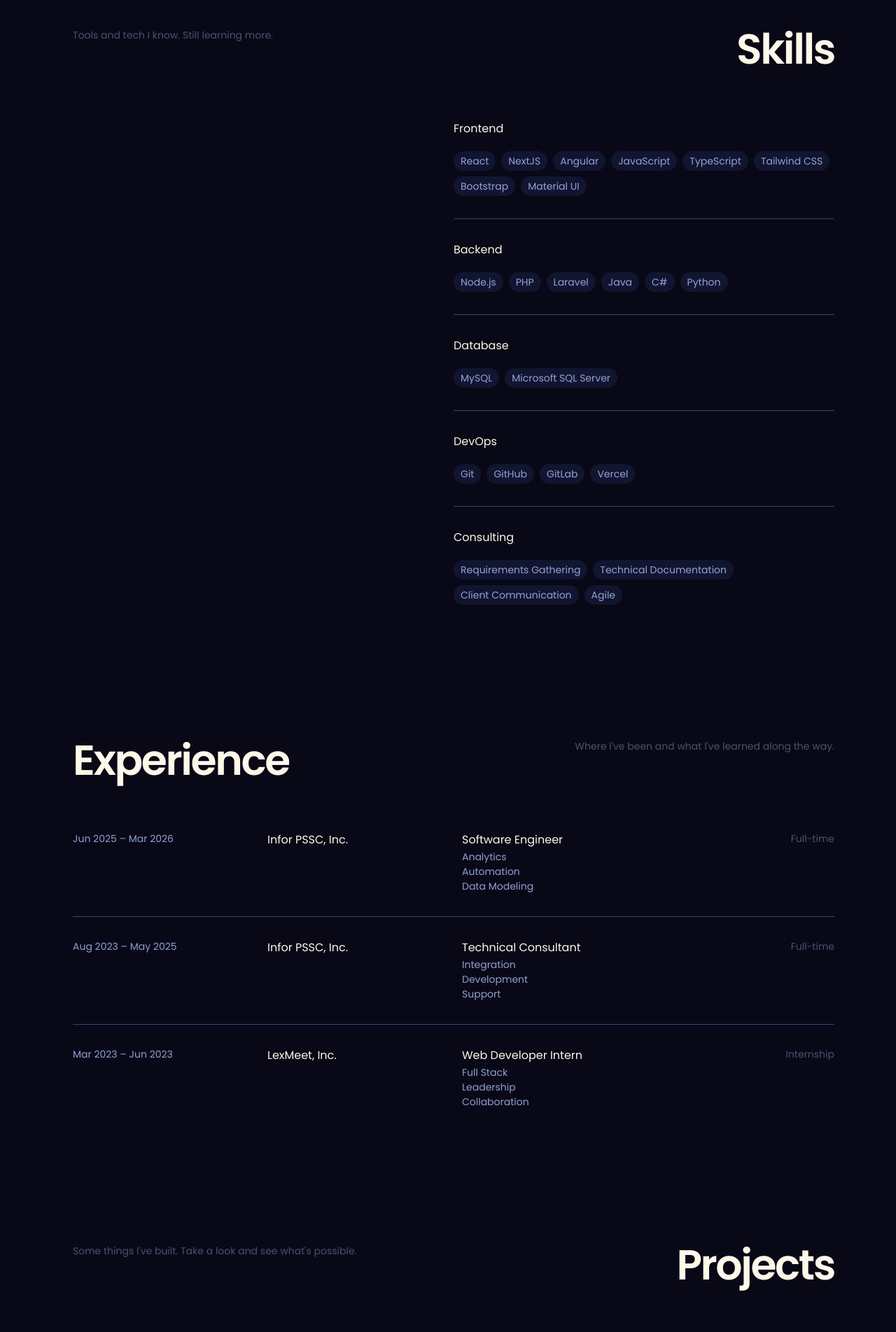
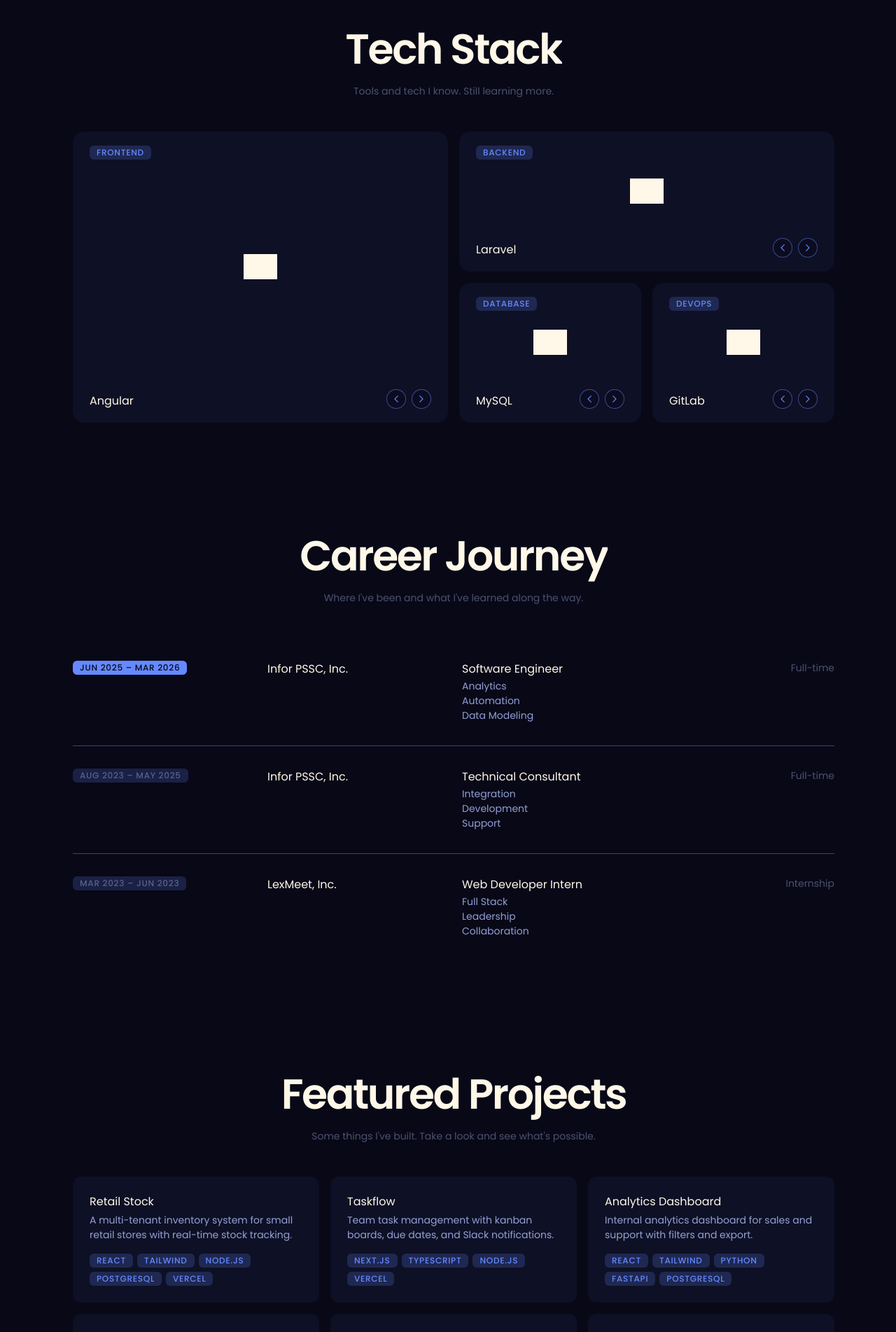
Before and after one commit to hans-salangsang/modern-web-portfolio, a Next.js app: page / in a window 1280 px wide. Shown: the part 1300-3203 px from the top of the page at 70% size. Built offline with nearby package versions, Linux system fonts and the light colour scheme; grey boxes are pictures that could not be loaded.

Commit message:
feat: add SkillsBento and Pill components for enhanced tech stack display, update page layout and content for improved clarity and organization

```diff
--- /dev/null
+++ b/app/components/Pill.tsx
@@ -0,0 +1,15 @@
+"use client";
+
+import type { ReactNode } from "react";
+
+type PillProps = {
+  children: ReactNode;
+  className?: string;
+};
+
+export default function Pill({ children, className }: PillProps) {
+  const base =
+    "inline-flex items-center rounded-md px-2.5 py-0.5 font-body text-xs font-medium tracking-[0.06em] uppercase";
+
+  return <span className={className ? `${base} ${className}` : base}>{children}</span>;
+}
--- /dev/null
+++ b/app/components/SkillsBento.tsx
@@ -0,0 +1,223 @@
+"use client";
+
+import { motion, AnimatePresence } from "framer-motion";
+import { useEffect, useState } from "react";
+import { skills } from "../data";
+import Pill from "./Pill";
+
+const DEVICON_BASE = "https://cdn.jsdelivr.net/gh/devicons/devicon@latest/icons";
+
+const techMeta: Record<string, { icon: string }> = {
+  React: { icon: "react" },
+  NextJS: { icon: "nextjs" },
+  Angular: { icon: "angular" },
+  JavaScript: { icon: "javascript" },
+  TypeScript: { icon: "typescript" },
+  "Tailwind CSS": { icon: "tailwindcss" },
+  Bootstrap: { icon: "bootstrap" },
+  "Material UI": { icon: "materialui" },
+  "Node.js": { icon: "nodejs" },
+  PHP: { icon: "php" },
+  Laravel: { icon: "laravel" },
+  Java: { icon: "java" },
+  "C#": { icon: "csharp" },
+  Python: { icon: "python" },
+  MySQL: { icon: "mysql" },
+  "Microsoft SQL Server": { icon: "microsoftsqlserver" },
+  Git: { icon: "git" },
+  GitHub: { icon: "github" },
+  GitLab: { icon: "gitlab" },
+  Vercel: { icon: "vercel" },
+};
+
+const itemFade = {
+  hidden: { opacity: 0, y: 16 },
+  visible: { opacity: 1, y: 0 },
+};
+
+const logoVariants = {
+  enter: (direction: number) => ({
+    opacity: 0,
+    x: 24 * direction,
+  }),
+  center: {
+    opacity: 1,
+    x: 0,
+  },
+  exit: (direction: number) => ({
+    opacity: 0,
+    x: -24 * direction,
+  }),
+};
+
+type SkillCategoryCardProps = {
+  category: string;
+  items: string[];
+  index: number;
+};
+
+function SkillCategoryCard({ category, items, index }: SkillCategoryCardProps) {
+  const [current, setCurrent] = useState(0);
+  const [direction, setDirection] = useState(1);
+
+  useEffect(() => {
+    if (items.length <= 1) return;
+
+    const id = setInterval(() => {
+      setDirection(1);
+      setCurrent((prev) => (prev + 1) % items.length);
+    }, 2600);
+
+    return () => clearInterval(id);
+  }, [items.length]);
+
+  const tech = items[current];
+  const meta = techMeta[tech] as { icon: string } | undefined;
+  const iconVariant =
+    meta &&
+    ["nextjs", "javascript", "typescript", "csharp", "php", "bootstrap", "nodejs"].includes(
+      meta.icon,
+    )
+      ? "plain"
+      : "original";
+  const iconSrc = meta
+    ? `${DEVICON_BASE}/${meta.icon}/${meta.icon}-${iconVariant}.svg`
+    : null;
+
+  const sizeClass =
+    index === 0
+      ? "lg:col-span-2 lg:row-span-2"
+      : index === 1
+      ? "lg:col-span-2"
+      : "";
+
+  const handleNext = () => {
+    setDirection(1);
+    setCurrent((prev) => (prev + 1) % items.length);
+  };
+
+  const handlePrev = () => {
+    setDirection(-1);
+    setCurrent((prev) => (prev - 1 + items.length) % items.length);
+  };
+
+  return (
+    <motion.div
+      className={`relative flex flex-col justify-between rounded-2xl bg-accent/6 px-5 py-4 sm:px-6 sm:py-5 ${sizeClass}`}
+      variants={itemFade}
+      initial="hidden"
+      whileInView="visible"
+      viewport={{ once: true, amount: 0.1 }}
+      transition={{ duration: 0.4, ease: "easeOut", delay: 0.04 * index }}
+    >
+      <div className="flex items-start justify-between">
+        <Pill className="bg-accent/20 text-accent">{category}</Pill>
+      </div>
+      <div className="flex-1 flex items-center justify-center overflow-hidden">
+        <AnimatePresence mode="wait" initial={false} custom={direction}>
+          <motion.div
+            key={tech}
+            custom={direction}
+            variants={logoVariants}
+            initial="enter"
+            animate="center"
+            exit="exit"
+            transition={{ duration: 0.25, ease: "easeOut" }}
+            className="flex items-center justify-center"
+          >
+            {iconSrc ? (
+              <div
+                aria-hidden
+                className="h-10 w-10 sm:h-12 sm:w-12 bg-foreground"
+                style={{
+                  WebkitMaskImage: `url(${iconSrc})`,
+                  maskImage: `url(${iconSrc})`,
+                  WebkitMaskRepeat: "no-repeat",
+                  maskRepeat: "no-repeat",
+                  WebkitMaskPosition: "center",
+                  maskPosition: "center",
+                  WebkitMaskSize: "contain",
+                  maskSize: "contain",
+                }}
+              />
+            ) : (
+              <span className="font-heading text-3xl sm:text-4xl text-foreground">
+                {tech.charAt(0)}
+              </span>
+            )}
+          </motion.div>
+        </AnimatePresence>
+      </div>
+      <div className="mt-3 flex items-end justify-between gap-3">
+        <div className="flex-1 min-h-[2.4rem] flex items-end">
+          <span className="font-body text-base text-foreground leading-snug">
+            {tech}
+          </span>
+        </div>
+        {items.length > 1 && (
+          <div className="flex items-center gap-2 shrink-0">
+            <button
+              type="button"
+              onClick={handlePrev}
+              className="inline-flex h-6 w-6 sm:h-7 sm:w-7 items-center justify-center rounded-full border border-accent/50 bg-background/40 hover:bg-background/60 transition-colors"
+              aria-label="Previous technology"
+            >
+              <svg
+                className="h-3.5 w-3.5 sm:h-4 sm:w-4 text-accent"
+                viewBox="0 0 24 24"
+                aria-hidden="true"
+              >
+                <path
+                  d="M15.5 5.5 9 12l6.5 6.5"
+                  fill="none"
+                  stroke="currentColor"
+                  strokeWidth="1.6"
+                  strokeLinecap="round"
+                  strokeLinejoin="round"
+                />
+              </svg>
+            </button>
+            <button
+              type="button"
+              onClick={handleNext}
+              className="inline-flex h-6 w-6 sm:h-7 sm:w-7 items-center justify-center rounded-full border border-accent/50 bg-background/40 hover:bg-background/60 transition-colors"
+              aria-label="Next technology"
+            >
+              <svg
+                className="h-3.5 w-3.5 sm:h-4 sm:w-4 text-accent"
+                viewBox="0 0 24 24"
+                aria-hidden="true"
+              >
+                <path
+                  d="M8.5 5.5 15 12l-6.5 6.5"
+                  fill="none"
+                  stroke="currentColor"
+                  strokeWidth="1.6"
+                  strokeLinecap="round"
+                  strokeLinejoin="round"
+                />
+              </svg>
+            </button>
+          </div>
+        )}
+      </div>
+    </motion.div>
+  );
+}
+
+export default function SkillsBento() {
+  const skillEntries = Object.entries(skills);
+
+  return (
+    <div className="grid grid-cols-1 sm:grid-cols-2 lg:grid-cols-4 auto-rows-[160px] sm:auto-rows-[180px] lg:auto-rows-[200px] gap-2 sm:gap-3 lg:gap-4 w-full">
+      {skillEntries.map(([category, items], index) => (
+        <SkillCategoryCard
+          key={category}
+          category={category}
+          items={items}
+          index={index}
+        />
+      ))}
+    </div>
+  );
+}
--- a/app/data/skills.ts
+++ b/app/data/skills.ts
@@ -19,10 +19,4 @@ export const skills: Record<string, string[]> = {
   ],
   Database: ["MySQL", "Microsoft SQL Server"],
   DevOps: ["Git", "GitHub", "GitLab", "Vercel"],
-  Consulting: [
-    "Requirements Gathering",
-    "Technical Documentation",
-    "Client Communication",
-    "Agile",
-  ],
 };
--- a/app/page.tsx
+++ b/app/page.tsx
@@ -7,33 +7,11 @@ import CvDownloadLink from "./components/CvDownloadLink";
 import ContactForm from "./components/ContactForm";
 import EmailLink from "./components/EmailLink";
 import HoverRevealText from "./components/HoverRevealText";
+import Pill from "./components/Pill";
+import SkillsBento from "./components/SkillsBento";
 import ScrollLinked from "./components/ScrollLinked";
 import TypewriterText from "./components/TypewriterText";
-import { skills, experience, projects } from "./data";
-
-const DEVICON_BASE = "https://cdn.jsdelivr.net/gh/devicons/devicon@latest/icons";
-const techMeta: Record<string, { icon: string; color: string }> = {
-  React: { icon: "react", color: "#61DAFB" },
-  NextJS: { icon: "nextjs", color: "#000000" },
-  Angular: { icon: "angular", color: "#DD0031" },
-  JavaScript: { icon: "javascript", color: "#F7DF1E" },
-  TypeScript: { icon: "typescript", color: "#3178C6" },
-  "Tailwind CSS": { icon: "tailwindcss", color: "#06B6D4" },
-  Bootstrap: { icon: "bootstrap", color: "#7952B3" },
-  "Material UI": { icon: "materialui", color: "#007FFF" },
-  "Node.js": { icon: "nodejs", color: "#339933" },
-  PHP: { icon: "php", color: "#777BB4" },
-  Laravel: { icon: "laravel", color: "#FF2D20" },
-  Java: { icon: "java", color: "#ED8B00" },
-  "C#": { icon: "csharp", color: "#239120" },
-  Python: { icon: "python", color: "#3776AB" },
-  MySQL: { icon: "mysql", color: "#4479A1" },
-  "Microsoft SQL Server": { icon: "microsoftsqlserver", color: "#CC2927" },
-  Git: { icon: "git", color: "#F05032" },
-  GitHub: { icon: "github", color: "#24292e" },
-  GitLab: { icon: "gitlab", color: "#FC6D26" },
-  Vercel: { icon: "vercel", color: "#000000" },
-};
+import { experience, projects } from "./data";
 
 const sectionFade = {
   hidden: { opacity: 0, y: 32 },
@@ -135,40 +113,16 @@ export default function Home() {
         viewport={{ once: true, amount: 0.2 }}
         transition={{ duration: 0.5, ease: "easeOut" }}
       >
-        <div className="grid grid-cols-1 md:grid-cols-2 gap-x-0 w-full pl-6 pr-4 sm:pl-12 sm:pr-8 lg:pl-16 lg:pr-12 items-start">
-          <h2 className="font-heading text-4xl sm:text-5xl lg:text-6xl font-semibold tracking-[-0.04em] order-1 md:order-2 md:text-right">
-            <HoverRevealText>Skills</HoverRevealText>
+        <div className="w-full pl-6 pr-4 sm:pl-12 sm:pr-8 lg:pl-16 lg:pr-12 flex flex-col items-center text-center">
+          <h2 className="font-heading text-4xl sm:text-5xl lg:text-6xl font-semibold tracking-[-0.04em]">
+            <HoverRevealText>Tech Stack</HoverRevealText>
           </h2>
-          <p className="text-sm max-w-[320px] sm:max-w-[380px] text-muted-subtle text-left order-2 md:order-1 mt-3 md:mt-0">
+          <p className="text-sm max-w-[320px] sm:max-w-[380px] md:max-w-none text-muted-subtle mt-3">
             Tools and tech I know. Still learning more.
           </p>
         </div>
-        <div className="grid grid-cols-1 md:grid-cols-2 gap-x-0 w-full pl-6 pr-4 sm:pl-12 sm:pr-8 lg:pl-16 lg:pr-12 mt-8 items-start">
-          {Object.entries(skills).map(([category, items], i) => (
-            <motion.div
-              key={category}
-              className="md:col-start-2 py-8 text-left overflow-x-auto border-b border-divider last:border-b-0"
-              variants={itemFade}
-              initial="hidden"
-              whileInView="visible"
-              viewport={{ once: true, amount: 0.1 }}
-              transition={{ duration: 0.4, ease: "easeOut", delay: 0.05 * i }}
-            >
-              <span className="font-body text-base font-normal text-foreground tracking-normal block mb-5">
-                {category}
-              </span>
-              <div className="flex flex-wrap gap-x-2 gap-y-2 min-w-0 items-center leading-loose">
-                {items.map((skill, j) => (
-                  <span
-                    key={j}
-                    className="inline-flex items-center rounded-full px-2.5 py-1 font-body text-sm font-normal text-muted bg-accent/10"
-                  >
-                    {skill}
-                  </span>
-                ))}
-              </div>
-            </motion.div>
-          ))}
+        <div className="w-full pl-6 pr-4 sm:pl-12 sm:pr-8 lg:pl-16 lg:pr-12 mt-12">
+          <SkillsBento />
         </div>
       </motion.section>
 
@@ -182,15 +136,15 @@ export default function Home() {
         viewport={{ once: true, amount: 0.2 }}
         transition={{ duration: 0.5, ease: "easeOut" }}
       >
-        <div className="flex flex-col md:flex-row items-start md:items-start justify-between gap-0 md:gap-6 w-full pl-6 pr-4 sm:pl-12 sm:pr-8 lg:pl-16 lg:pr-12">
+        <div className="w-full pl-6 pr-4 sm:pl-12 sm:pr-8 lg:pl-16 lg:pr-12 flex flex-col items-center text-center">
           <h2 className="font-heading text-4xl sm:text-5xl lg:text-6xl font-semibold tracking-[-0.04em]">
-            <HoverRevealText>Experience</HoverRevealText>
+            <HoverRevealText>Career Journey</HoverRevealText>
           </h2>
-          <p className="text-sm max-w-[320px] sm:max-w-[380px] text-muted-subtle text-left md:text-right mt-3 md:mt-0">
+          <p className="text-sm max-w-[320px] sm:max-w-[380px] md:max-w-none text-muted-subtle mt-3">
             Where I've been and what I've learned along the way.
           </p>
         </div>
-        <div className="w-full pl-6 pr-4 sm:pl-12 sm:pr-8 lg:pl-16 lg:pr-12 mt-8">
+        <div className="w-full pl-6 pr-4 sm:pl-12 sm:pr-8 lg:pl-16 lg:pr-12 mt-12">
           {/* Experience rows */}
           {experience.map((entry, i) => (
             <motion.div
@@ -212,18 +166,35 @@ export default function Home() {
                 <div className="font-body text-sm text-muted mt-1 leading-normal">
                   {entry.keywords.split(", ").join(" · ")}
                 </div>
-                <div className="mt-1 font-body text-sm text-muted-subtle">
-                  <span>
-                    {entry.dates}, {entry.type}
+                <div className="mt-1 flex items-center gap-2">
+                  <Pill
+                    className={
+                      i === 0
+                        ? "bg-accent text-background"
+                        : "bg-accent/20 text-muted-subtle"
+                    }
+                  >
+                    {entry.dates}
+                  </Pill>
+                  <span className="font-body text-sm text-muted-subtle">
+                    {entry.type}
                   </span>
                 </div>
               </div>
 
               {/* Desktop / table layout */}
               <div className="hidden md:grid md:grid-cols-4 md:gap-x-4 lg:gap-x-6 items-start">
-                <span className="font-body text-sm text-muted">
-                  {entry.dates}
-                </span>
+                <div className="flex items-start">
+                  <Pill
+                    className={
+                      i === 0
+                        ? "bg-accent text-background"
+                        : "bg-accent/20 text-muted-subtle"
+                    }
+                  >
+                    {entry.dates}
+                  </Pill>
+                </div>
                 <span className="font-body text-base font-normal text-foreground">
                   {entry.company}
                 </span>
@@ -258,20 +229,20 @@ export default function Home() {
         viewport={{ once: true, amount: 0.2 }}
         transition={{ duration: 0.5, ease: "easeOut" }}
       >
-        <div className="flex flex-col md:flex-row-reverse items-start justify-between gap-0 md:gap-6 w-full pl-6 pr-4 sm:pl-12 sm:pr-8 lg:pl-16 lg:pr-12">
+        <div className="w-full pl-6 pr-4 sm:pl-12 sm:pr-8 lg:pl-16 lg:pr-12 flex flex-col items-center text-center">
           <h2 className="font-heading text-4xl sm:text-5xl lg:text-6xl font-semibold tracking-[-0.04em]">
-            <HoverRevealText>Projects</HoverRevealText>
+            <HoverRevealText>Featured Projects</HoverRevealText>
           </h2>
-          <p className="text-sm max-w-[320px] sm:max-w-[380px] md:max-w-none text-muted-subtle text-left mt-3 md:mt-0 md:whitespace-nowrap">
+          <p className="text-sm max-w-[320px] sm:max-w-[380px] md:max-w-none text-muted-subtle mt-3">
             Some things I've built. Take a look and see what's possible.
           </p>
         </div>
-        <div className="w-full pl-6 pr-4 sm:pl-12 sm:pr-8 lg:pl-16 lg:pr-12 mt-8">
-          <div className="grid grid-cols-1 md:grid-cols-2 lg:grid-cols-3 gap-x-12 lg:gap-x-16 gap-y-0 [&>*:last-child]:border-b-0 md:[&>*:nth-last-child(-n+2)]:border-b-0 lg:[&>*:nth-last-child(-n+3)]:border-b-0">
+        <div className="w-full pl-6 pr-4 sm:pl-12 sm:pr-8 lg:pl-16 lg:pr-12 mt-12">
+          <div className="grid grid-cols-1 md:grid-cols-2 lg:grid-cols-3 gap-2 sm:gap-3 lg:gap-4">
             {projects.map((project, i) => (
               <motion.div
                 key={i}
-                className="font-body text-foreground text-left py-8 border-b border-divider"
+                className="font-body text-foreground text-left py-6 px-5 sm:px-6 rounded-xl bg-accent/6 h-full"
                 variants={itemFade}
                 initial="hidden"
                 whileInView="visible"
@@ -284,9 +255,17 @@ export default function Home() {
                 <p className="text-sm text-muted mt-1 leading-normal">
                   {project.summary}
                 </p>
-                <p className="font-body text-sm text-muted-subtle mt-1 leading-normal">
-                  {project.tech}
-                </p>
+                <div className="mt-3 sm:mt-4 flex flex-wrap gap-1.5">
+                  {project.tech
+                    .split(/[,·]/)
+                    .map((token) => token.trim())
+                    .filter(Boolean)
+                    .map((techLabel, j) => (
+                      <Pill key={j} className="bg-accent/20 text-accent">
+                        {techLabel}
+                      </Pill>
+                    ))}
+                </div>
               </motion.div>
             ))}
           </div>
@@ -303,15 +282,15 @@ export default function Home() {
         viewport={{ once: true, amount: 0.2 }}
         transition={{ duration: 0.5, ease: "easeOut" }}
       >
-        <div className="grid grid-cols-1 md:grid-cols-2 gap-x-12 lg:gap-x-16 gap-y-0 w-full pl-6 pr-4 sm:pl-12 sm:pr-8 lg:pl-16 lg:pr-12 items-start">
+        <div className="w-full pl-6 pr-4 sm:pl-12 sm:pr-8 lg:pl-16 lg:pr-12 flex flex-col items-center text-center">
           <h2 className="font-heading text-4xl sm:text-5xl lg:text-6xl font-semibold tracking-[-0.04em]">
-            <HoverRevealText>Contact</HoverRevealText>
+            <HoverRevealText>Let's Connect</HoverRevealText>
           </h2>
-          <p className="text-sm max-w-[320px] sm:max-w-[380px] text-muted-subtle md:max-w-none mt-3 md:mt-0">
-            Let's connect and start a conversation.
+          <p className="text-sm max-w-[320px] sm:max-w-[380px] md:max-w-none text-muted-subtle mt-3">
+            I'm open to opportunities and collaborations.
           </p>
         </div>
-        <div className="grid grid-cols-1 md:grid-cols-2 gap-x-12 lg:gap-x-16 gap-y-12 w-full pl-6 pr-4 sm:pl-12 sm:pr-8 lg:pl-16 lg:pr-12 mt-8 items-start">
+        <div className="grid grid-cols-1 md:grid-cols-2 gap-x-12 lg:gap-x-16 gap-y-12 w-full pl-6 pr-4 sm:pl-12 sm:pr-8 lg:pl-16 lg:pr-12 mt-12 items-start">
           {/* Left: contact information */}
           <motion.div
             className="flex flex-col w-full"
@@ -356,7 +335,7 @@ export default function Home() {
           </motion.div>
           {/* Right: Send Message form */}
           <motion.div
-            className="w-full border border-divider rounded-xl p-6 sm:p-8"
+            className="w-full rounded-xl p-6 sm:p-8 bg-accent/6"
             variants={itemFade}
             initial="hidden"
             whileInView="visible"
```
